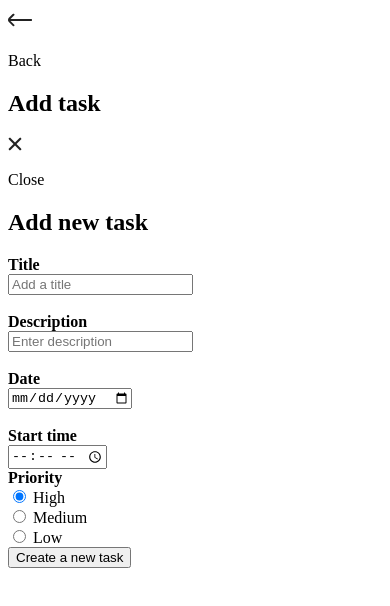
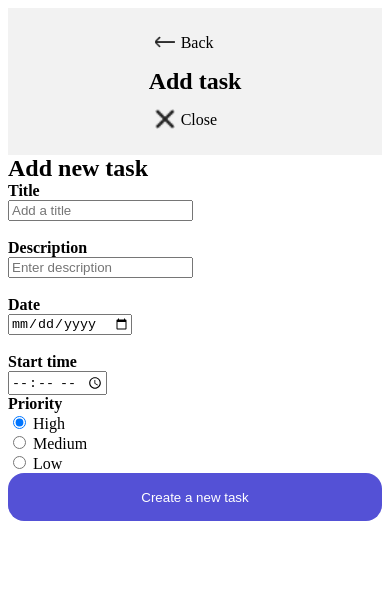
Before and after one commit to thuchagas/Timeflow, a plain HTML site: page timeflowForm.html in a window 390 px wide. Drawn offline with Linux system fonts and the light colour scheme.

Commit message:
Cambios rama dev

```diff
--- /dev/null
+++ b/scripts/timeFlowForm.js
@@ -0,0 +1,41 @@
+// Funcionalidad Button "back"
+document.getElementById("btn__back").addEventListener("click", function() {
+        history.back();
+})
+
+// Funcionalidad Button "close"
+document.addEventListener("DOMContentLoaded", function () {
+    const closeButton  = document.getElementById("btn__close");
+
+closeButton.addEventListener("click", function () {
+       window.location.href = "timeflowPage2.html";
+    });
+});
+
+// Funcionalidad al button "create a new task"
+document.addEventListener("DOMContentLoaded", function () {
+    const createTaskButton = document.getElementById("btnCreatetask");
+    const titleInput = document.getElementById("title");
+    const descriptionInput = document.getElementById("description__form");
+    const dateInput = document.getElementById("date__form");
+    const timeInput = document.getElementById("time__form");
+    const priorityHighInput = document.getElementById("high__form");
+    const priorityMediumInput = document.getElementById("medium__form");
+    const priorityLowInput = document.getElementById("low__form");
+
+    createTaskButton.addEventListener("click", function (event) {
+        event.preventDefault();
+
+        const task = {
+            title: titleInput.value,
+            description: descriptionInput.value,
+            date: dateInput.value,
+            time: timeInput.value,
+            priority: priorityHighInput.checked ? "High" : (priorityMediumInput.checked ? "Medium" : "Low")
+        };
+
+        // Aquí puedes hacer lo que quieras con los datos de la tarea,
+        // como agregarlos a una lista de tareas, enviarlos a un servidor, etc.
+        console.log("Nueva tarea:", task);
+    });
+});
--- /dev/null
+++ b/styles/timeflowForm.css
@@ -0,0 +1,75 @@
+.header__Form {
+    display: flex;
+    justify-content: space-between;
+    align-items: center;
+    padding: 10px 20px;
+    background-color: #f2f2f2;
+}
+
+.topbar__back,
+.topbar__close {
+    display: flex;
+    align-items: center;
+}
+
+.btn__back,
+.btn__close {
+    border: none;
+    background: none;
+    cursor: pointer;
+}
+
+.topbar__imgArrow,
+.topbar__imgClose {
+    width: 20px;
+    height: 20px;
+}
+
+.topbar__addTasks {
+    flex-grow: 1;
+    text-align: center;
+}
+
+h1 {
+    margin: 0;
+}
+/* Media query para pantallas más pequeñas */
+@media (max-width: 768px) {
+    .header__Form {
+        flex-direction: column;
+    }
+
+    .topbar__back,
+    .topbar__close {
+        width: 50%;
+        text-align: center;
+    }
+
+    .topbar__addTasks {
+        order: -1;
+    }
+}
+/*En este ejemplo, se establece una media query usando @media para pantallas más pequeñas (hasta 768px de ancho). En esta media query, los elementos en la parte superior (topbar__back y topbar__close) ocupan cada uno el 50% del ancho y el título (topbar__addTasks) se coloca antes de los elementos de la barra superior mediante la propiedad order: -1.
+
+
+
+
+
+
+/* button Add task*/
+.button__createTask {
+  background-color: #5451D6;
+  color: white;
+  width: 343px;
+  height: 48px;
+  border-radius: 16px;
+  padding: 15px 25px;
+  text-decoration: none;
+  cursor: pointer;
+  border: none;
+}
+
+@media (max-width: 768px) {
+    .button__createTask {
+        width: 100%;
+    }}
--- a/timeflowForm.html
+++ b/timeflowForm.html
@@ -4,20 +4,26 @@
     <meta charset="UTF-8">
     <meta name="viewport" content="width=device-width, initial-scale=1.0">
     <title>TimeFlow</title>
-    <link rel="stylesheet" href="styles.css">
+    <link rel="stylesheet" href="./styles/timeflowForm.css">
 </head>
 <body>
     <header class="header__Form">
         <section class="topbar__header">
             <div class="topbar__back">
-                <img class="topbar__imgArrow" src="./img/fi-rr-arrow-left.png" alt="arrow left for back">
+                <button class="btn__back">
+                    <img class="topbar__imgArrow" src="./img/fi-rr-arrow-left.png" alt="arrow left for back">
+                </button>
+                <br>
                 <p>Back</p>
             </div>
             <div class="topbar__addTasks">
                 <h1>Add task</h1>
             </div>
             <div class="topbar__close">
-                <img class="topbar__imgClose" src="./img/Vector.png" alt="img close">
+                <button class="btn__close">
+                    <img class="topbar__imgClose" src="./img/Vector.png" alt="img close">
+                </button>
+                <br>
                 <p>Close</p>
             </div>
         </section>
@@ -90,5 +96,6 @@
 
                 </form>
     </main>
+    <script src="./scripts/timeFlowForm.js"></script>
 </body>
 </html>
```
Also changed, not shown: scripts/pagetwo.js (deleted), styles.css (deleted).
